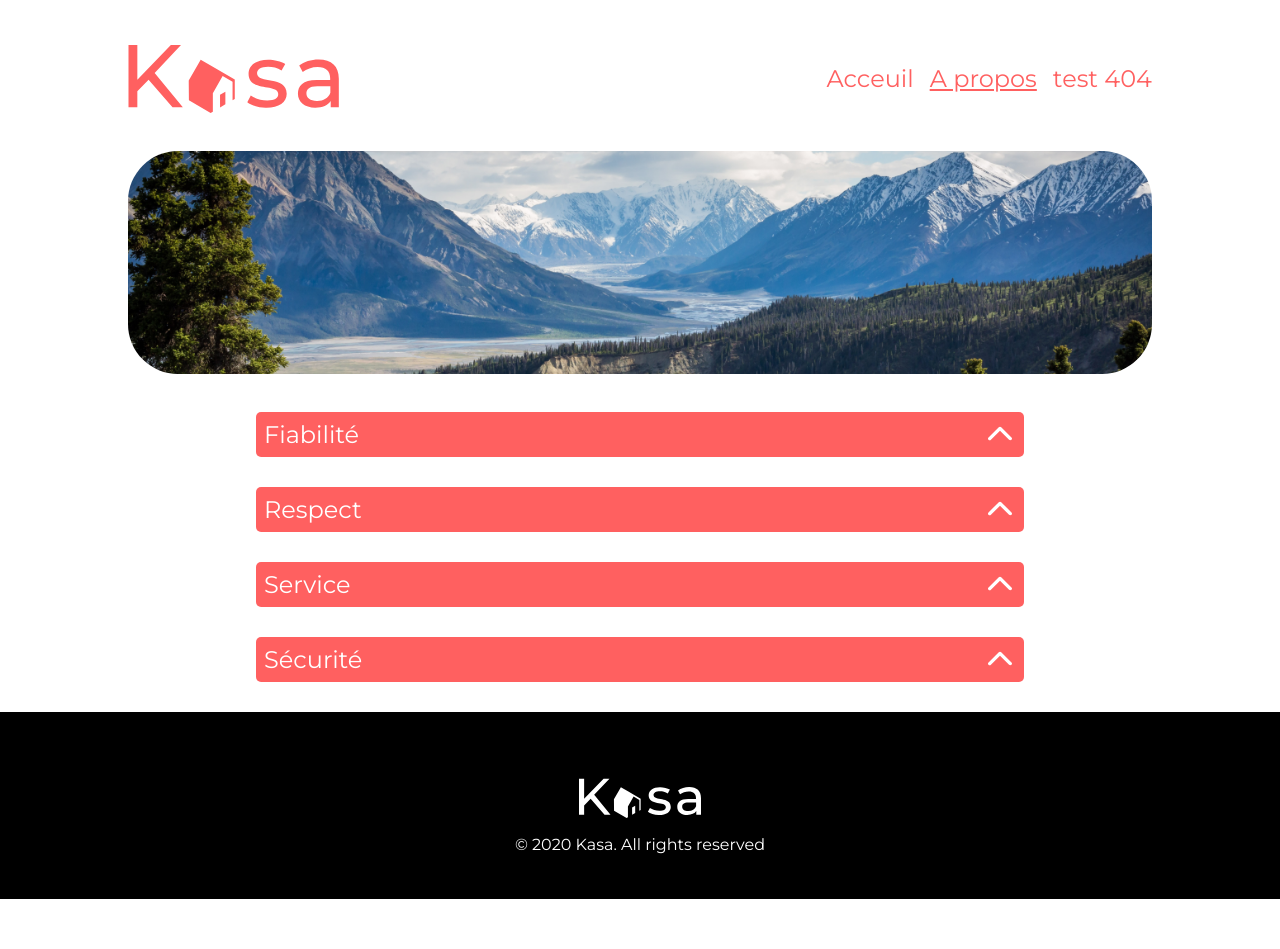
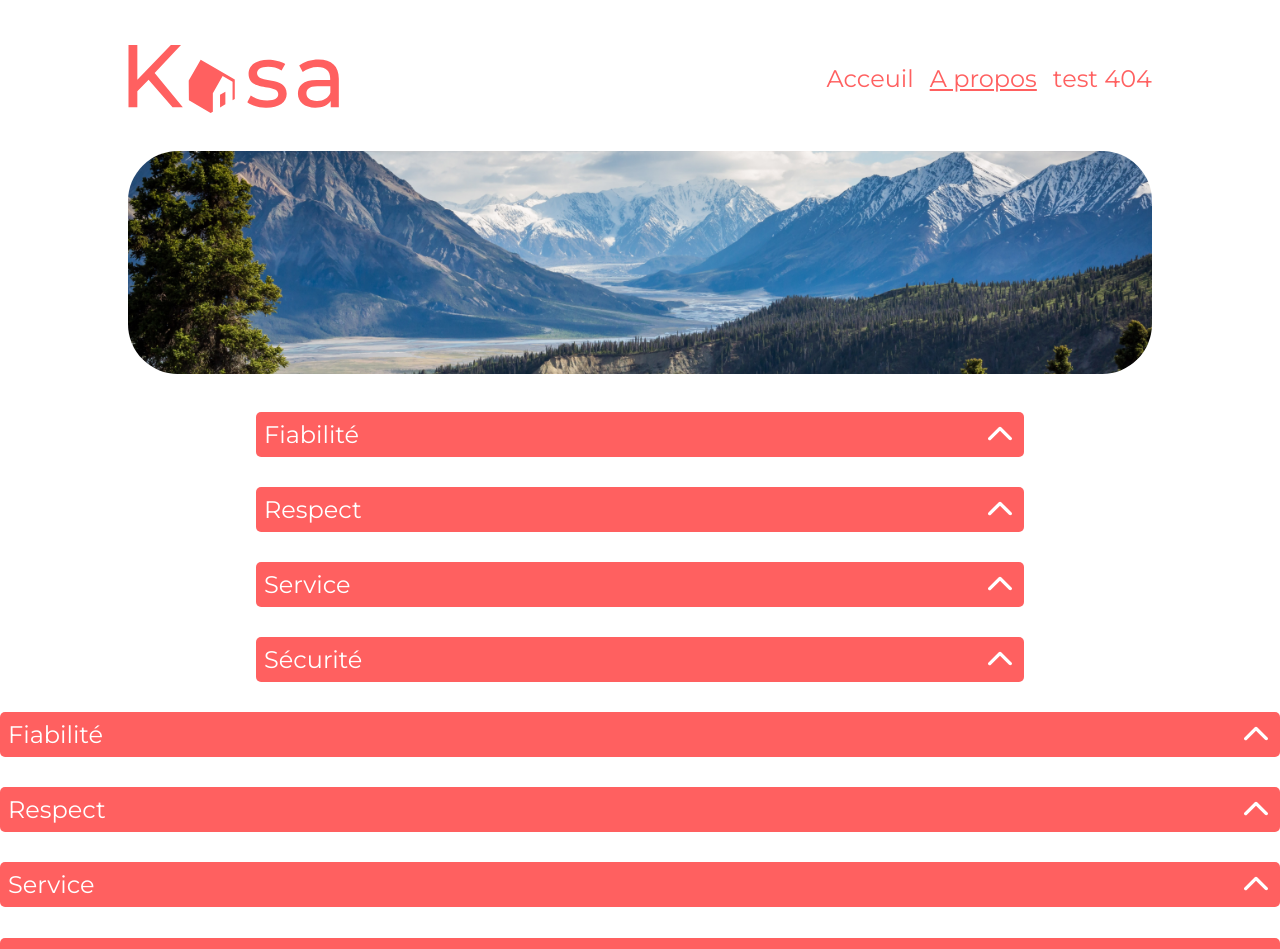
Before and after one commit to jpa2a/projet_8, a React (Create React App) app: page /apropos in a window 1280 px wide. Shown: the top 949 px of the page. Before the commit the page ends 899 px from the top, so only its background shows below. Built offline with nearby package versions, Linux system fonts and the light colour scheme.

Commit message:
fonction accordeon presque fini

```diff
--- a/src/App.scss
+++ b/src/App.scss
@@ -121,16 +121,17 @@ header{
     max-height: 0;
     /*  height: 0px;   */
     overflow: hidden;
-    transition: max-height 500ms ease;
-
-
+    transition: all 1000ms ease;
     margin-bottom: 1.88rem;
+    & p{
+      margin-inline: 0.5rem;
+    }
     &--show{
       background-color: #f6f6f6;
-     /*  height: 170px; */
-      max-height: 300px;
+
+      max-height: 250px;
       overflow: hidden;
-      transition: max-height 1000ms ease;
+      transition: all 1000ms ease;
 
     }
   }
--- a/src/components/accordeon.jsx
+++ b/src/components/accordeon.jsx
@@ -21,11 +21,14 @@ const accordeonData = [
 
 
 
-export function Accordeon(){
+export function Accordeon(props){
 
     const toggle = i => {
         if (selected == i ){
+
+            console.log(props.data)
             return setSelected(null)
+
         }
         setSelected(i)
 
@@ -33,10 +36,10 @@ export function Accordeon(){
     const [selected, setSelected] = useState(null);
     return <>
     <div className="section">
-        {accordeonData.map((section, i) => (
+        {props.data.map((section, i) => (
             <div>
-                <div className="section__title" onClick={() => toggle(i)}>
-                    <h2>{section.title}</h2>
+                <div key={i}  className="section__title" onClick={() => toggle(i)}>
+                    <h2>{section.title}{selected}</h2>
 
                     <span><img className={selected === i ? 'arrow--bottom' : 'arrow--top'} src="../images/logo/arrow_back.svg" /></span>
                 </div>
--- a/src/components/accordeon2.jsx
+++ b/src/components/accordeon2.jsx
@@ -1,28 +1,20 @@
 import { useState } from "react";
+
 
 
 export function Accordeon2(props){
 
-    const toggle = () => {
-        if (selected == 1 ){
-            return setSelected(null)
-        }
-        setSelected(1)
 
-
-
-
-    }
-    const [selected, setSelected] = useState(null);
+  //  const [selected, setSelected] = useState(null);
     return <>
     <div>
             <div>
-                <div className="section__title" onClick={() => toggle()}>
-                    <h2>{props.title}</h2>
+                <div key={props.index} className="section__title" >
+                    <h2>{props.title}{props.select}</h2>
 
-                    <span><img className={selected === 1 ? 'arrow--bottom' : 'arrow--top'} src="../images/logo/arrow_back.svg" /></span>
+                    <span><img  className="section__title" className={props.select === props.index ? 'arrow--bottom' : 'arrow--top'} src="../images/logo/arrow_back.svg" alt="Arrow" /></span>
                 </div>
-                <div className={selected === 1 ? 'section__content section__content--show' : 'section__content'}><p>{props.text}</p></div>
+                <div className={props.select === props.index ? 'section__content section__content--show' : 'section__content'}><p>{props.text}</p></div>
             </div>
       </div>
 
--- a/src/pages/apropos.js
+++ b/src/pages/apropos.js
@@ -1,12 +1,49 @@
 import { Accordeon } from "../components/accordeon"
-
+import { Accordeon2 } from "../components/accordeon2"
+import { useState } from "react";
+const accordeonData = [
+    {
+        title: "Fiabilité",
+        content: `Les annonces postées sur Kasa garantissent une fiabilité totale. Les photos sont conformes aux logements, et toutes les informations sont regulièrement vérifiées par nos equipes`,
+    },
+    {
+        title: "Respect",
+        content: `La bienveillance fait partie des valeurs fondatrices de Kasa. Tout comportement discriminatoire ou de perturbation du voisine entraînera une exclusion de notre plateforme.`,
+    },
+    {
+        title: "Service",
+        content: `La bienveillance fait partie des valeurs fondatrices de Kasa. Tout comportement discriminatoire ou de perturbation du voisine entraînera une exclusion de notre plateforme.`,
+    },
+    {
+        title: "Sécurité",
+        content: `La sécurité est la priorité de Kasa. Aussi bien pour nos hôtes que pour les voyageurs, chaque logement correspond aux critères de sécurité établis par nos services. En laissant une note aussi bien à l'hôte qu'au locataire, cela permet à nos equipes de vérifier que les standards sont bien respectés. Nous organisons également des ateliers sur la sécurité domestique pour nos hôtes`,
+    },
+]
 
 
 export function Apropos(){
+
+    const toggle = i => {
+        if (selected == i ){
+            console.log("re " + selected)
+            console.log("test " + i)
+            return setSelected(null)
+        }
+        setSelected(i)
+    }
+
+    const [selected, setSelected] = useState(null);
+
     return <>
         <div className="banner2"></div>
-        <Accordeon />
+        <Accordeon data={accordeonData} />
+        {accordeonData.map((section, i) => (
 
+           <div  onClick={() => toggle(i)} >
+            <Accordeon2 index={i} select={selected} title={section.title} text={section.content} />
+            </div>
+
+        ))}
     </>
   }
  // export default Apropos;
--- a/src/pages/location.js
+++ b/src/pages/location.js
@@ -52,20 +52,11 @@ export function Location2(){
 
 
     const { id } = useParams()
-    const test = "test";
     return <>
          {
         data.map((data,i) => (
 
              data.id == id ? (
-
-
-
-
-
-
-
-
 
             <div className="ficheAppart">
                 <div className="carroussel"></div>
@@ -81,8 +72,8 @@ export function Location2(){
                     <div className="tags__stars"></div>
                 </div>
                 <div className="menu">
-                    <div className="menu__description"><Accordeon2 title="Description" text={data.description} /></div>
-                    <div className="menu__equipements"><Accordeon2 title="Equipements" text={
+                    <div className="menu__description"><Accordeon2 index="0"  title="Description" text={data.description} /></div>
+                    <div className="menu__equipements"><Accordeon2 index="1"  title="Equipements" text={
                         data.equipments.map((item, index) => {
                             if (index === 0) {
                                 return <>{item}</>
```
